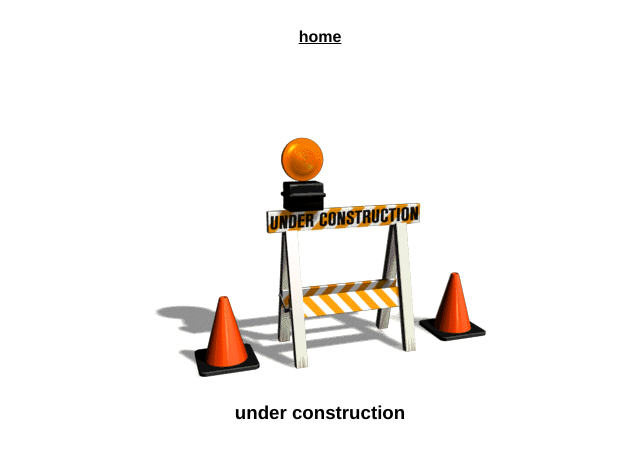
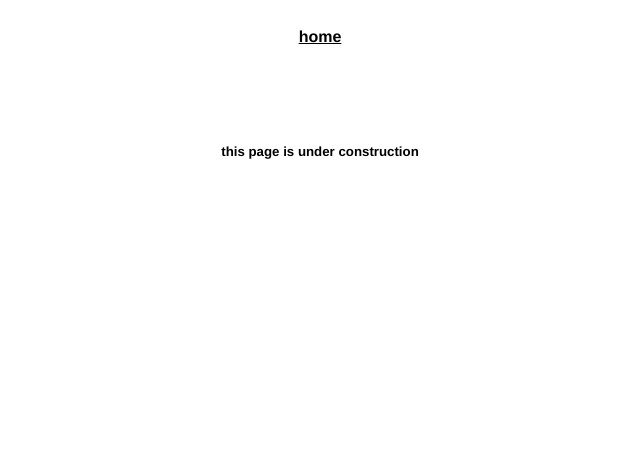
Before and after one commit to ceahas/webpage, a plain HTML site: page more.html in a window 1280 px wide. Shown: the part 83-542 px from the top of the page, without its empty margins (320-960 px from the left). Drawn offline with Linux system fonts and the light colour scheme.

Commit message:
Update more.html

```diff
--- a/more.html
+++ b/more.html
@@ -13,7 +13,7 @@
 
         <h4><a href="https://www.thirdrhyme.com/">home</a></h4>
         <br><br><br>
-                                                 <img src="construction.gif">
-        <h3>under construction</h3>
+
+        <h5>this page is under construction</h5>
 
 </html>
```
